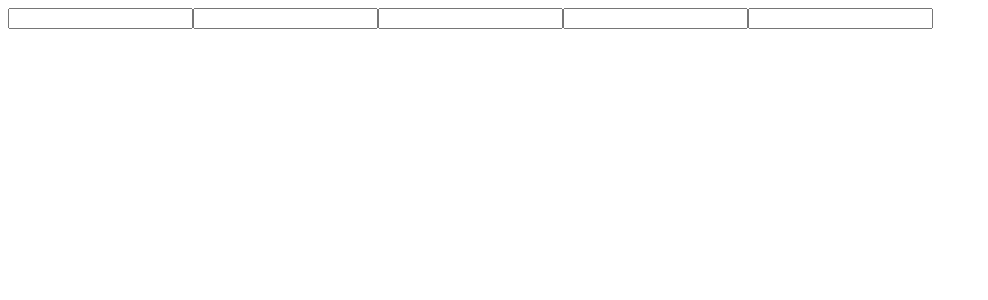
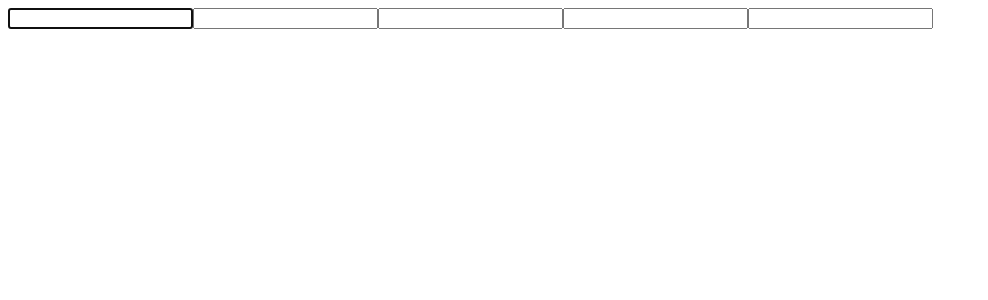
Before and after one commit to bhargavgopal-lanke/Interview-Preparation, a React (Create React App) app in the folder app/: page / in a window 1280 px wide. Shown: the top 300 px of the page, without its empty margins (0-988 px from the left). Built offline with nearby package versions, Linux system fonts and the light colour scheme.

Commit message:
otp implemantation isdone.

```diff
--- a/app/src/OTP_Verification/OtpVerfication.jsx
+++ b/app/src/OTP_Verification/OtpVerfication.jsx
@@ -1,28 +1,46 @@
-import React, { useState } from "react";
+import React, { useEffect, useRef, useState } from "react";
 
 const OtpVerfication = () => {
   const OTP_Fields = 5;
 
   const [otp, setOtp] = useState(new Array(OTP_Fields).fill(""));
 
+  const inputRef = useRef([]);
+
+  console.log("ref", inputRef);
+
+  useEffect(() => {
+    inputRef.current[0]?.focus();
+  }, []);
+
   const handleChange = (e, index) => {
-    console.log(e.target.value);
     let value = e.target.value;
     if (isNaN(value)) return;
     let newArr = [...otp];
-    newArr[index] = value;
+    newArr[index] = value.slice(-1);
     setOtp(newArr);
+    if (value.length === 1) {
+      inputRef.current[index + 1]?.focus();
+    }
   };
+
+  const handleChangeOnKeyDown = (e, index) => {
+    if(e?.target?.value === "" && e?.key === "Backspace") {
+        inputRef.current[index - 1]?.focus();
+    }
+  }
 
   return (
     <div>
       {otp.map((x, index) => {
         return (
           <input
+            ref={(el) => (inputRef.current[index] = el)}
             type="text"
             key={index}
-            value={x}
+            value={otp[index]}
             onChange={(e) => handleChange(e, index)}
+            onKeyDown={(e) => handleChangeOnKeyDown(e, index)}
           />
         );
       })}
```
